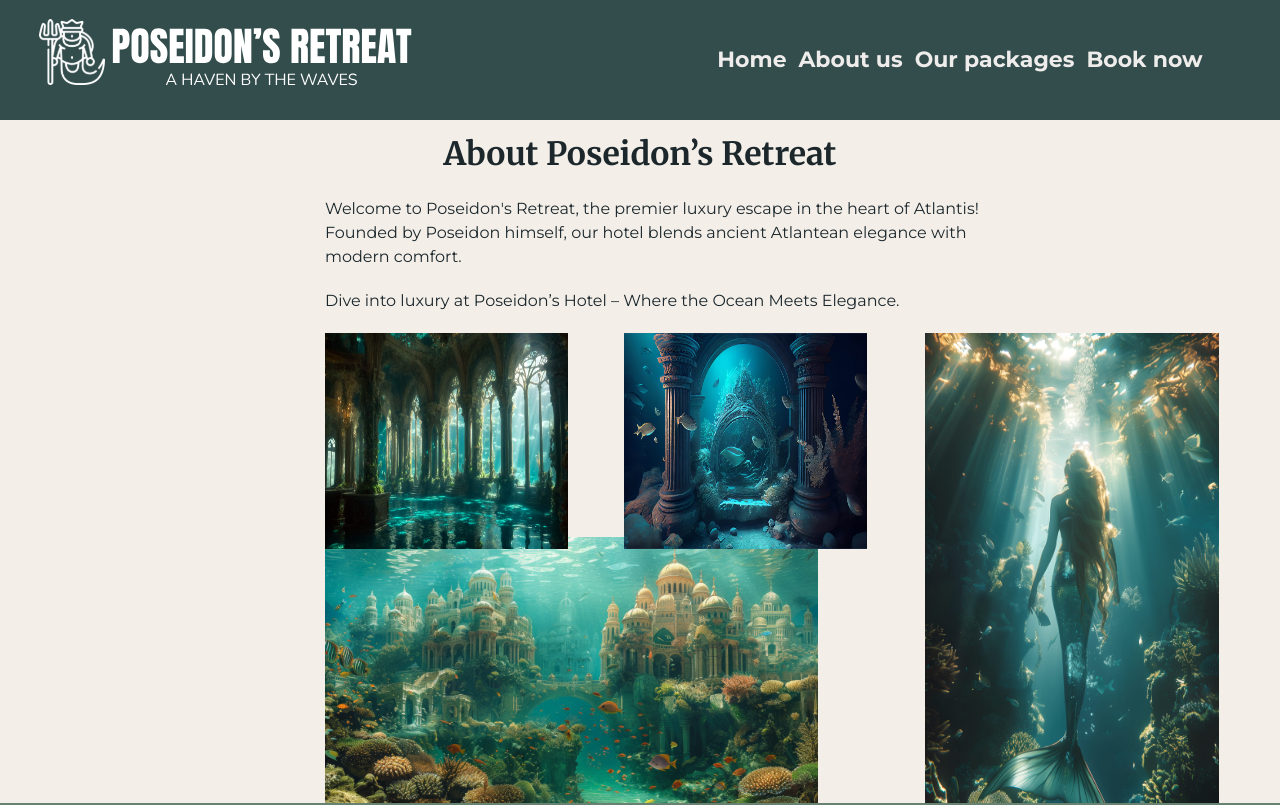
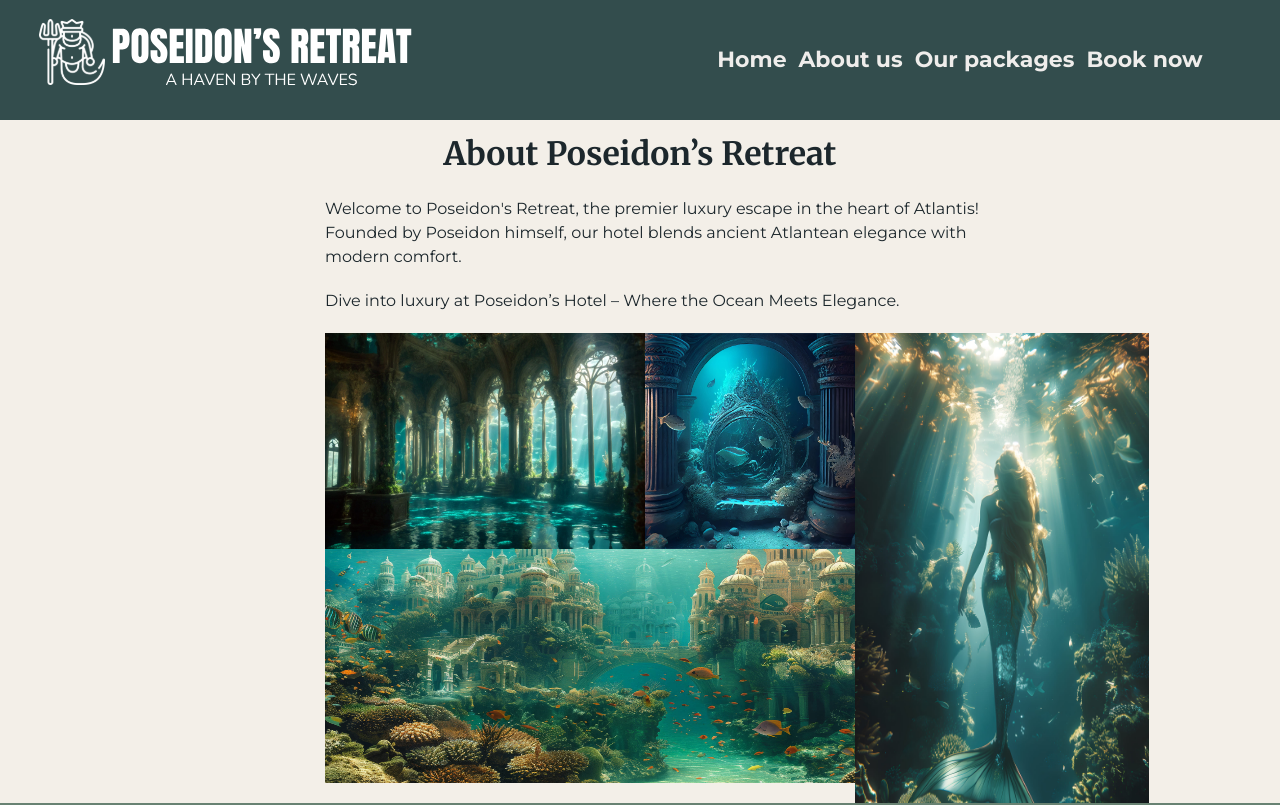
Before and after one commit to maria-jon/poseidon, a Vue app: page /about in a window 1280 px wide. Shown: the top 805 px of the page. Built offline with nearby package versions, Linux system fonts and the light colour scheme.

Commit message:
(refactor): images in about us

```diff
--- a/src/components/AboutUs.vue
+++ b/src/components/AboutUs.vue
@@ -129,28 +129,28 @@ p {
     display: flex;
   }
   .herodesktop {
-    margin-top: 204px;
+    margin-top: 170px;
     position: absolute;
     height: 35vh;
-    width: 38.5vw;
+    width: 51vw;
     margin-left: 325px;
   }
   .fishdesktop {
     position: absolute;
-    margin-left: 624px;
+    margin-left: 590px;
     height: 27vh;
-    width: 19vw;
+    max-width: 25vw;
   }
   .halldesktop {
     position: absolute;
     height: 27vh;
-    width: 19vw;
+    max-width: 25vw;
     margin-left: 325px;
   }
   .mermaiddesktop {
     position: absolute;
-    margin-left: 925px;
-    height: 63vh;
+    margin-left: 855px;
+    height: 63.4vh;
     width: 23vw;
   }
   p {
```
